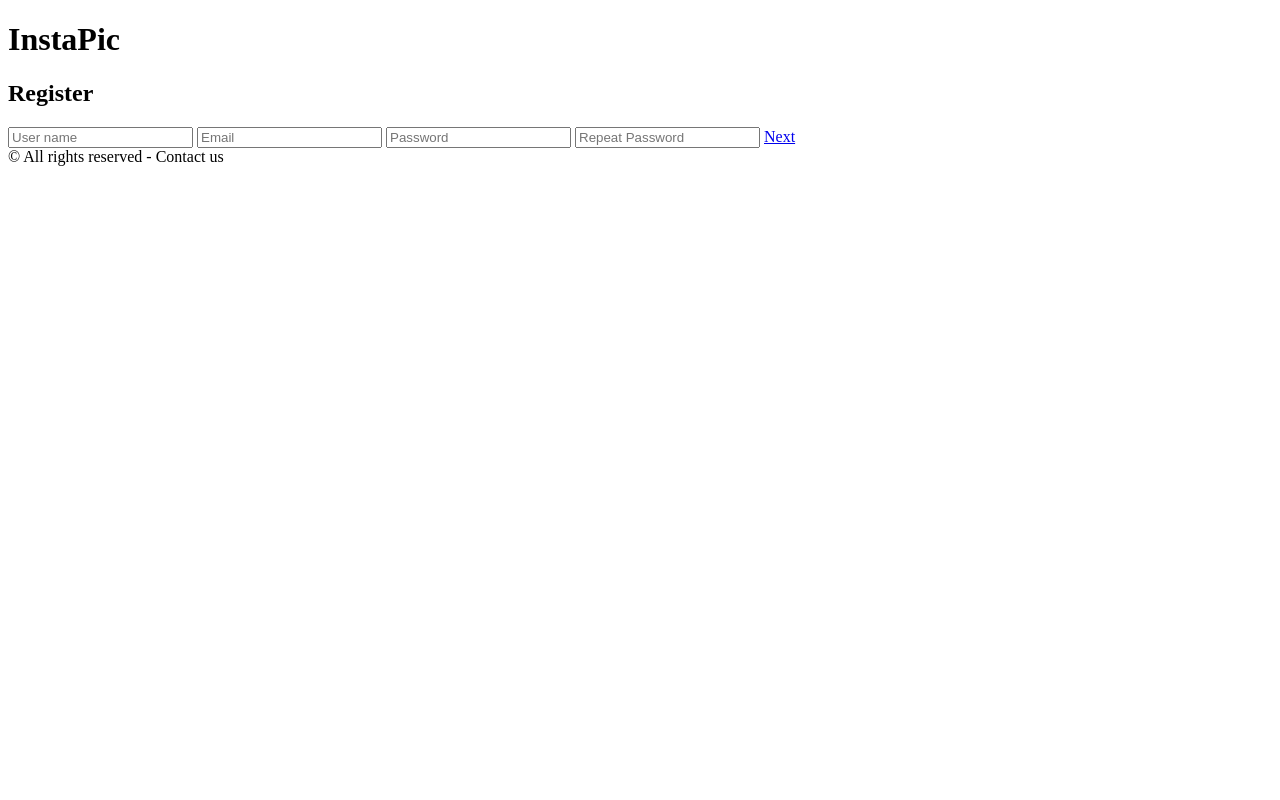
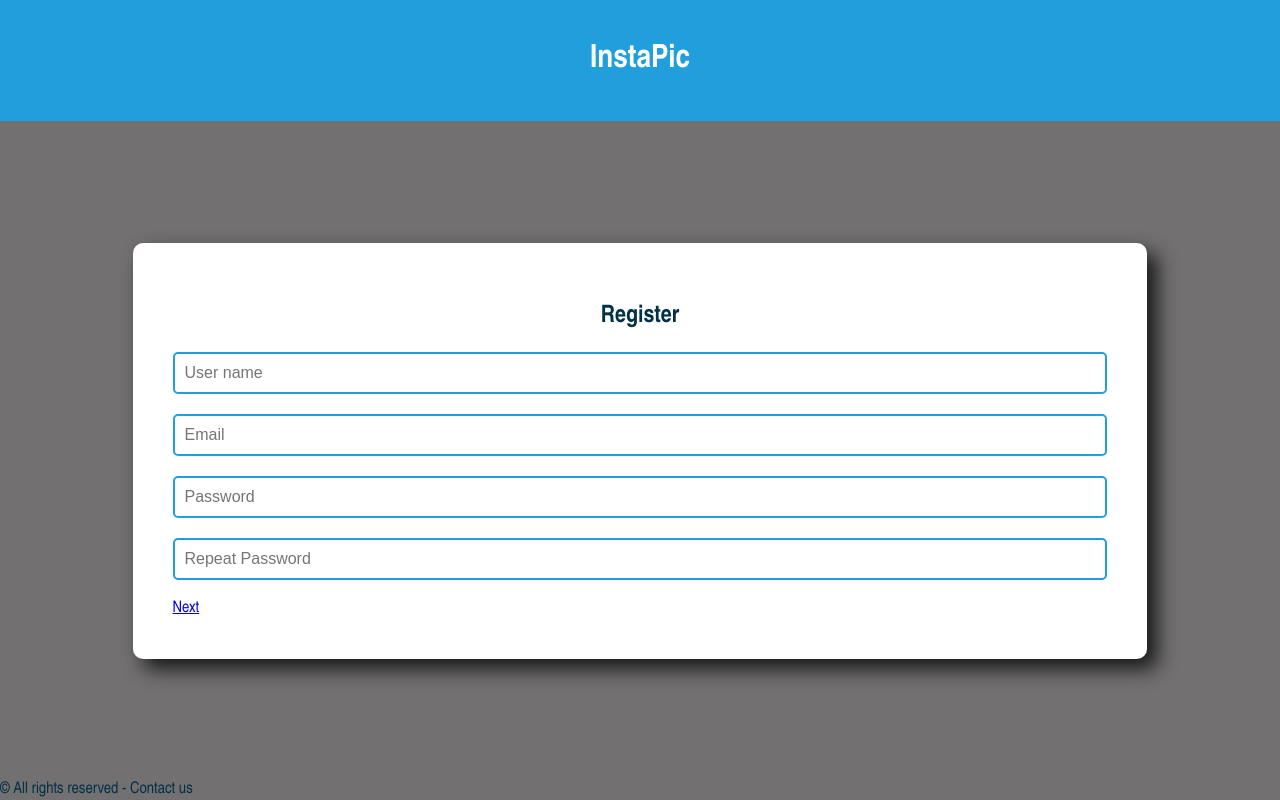
Before and after one commit to Kalichhe/InstaPic, a plain HTML site: page HTML/sign_up.html in a window 1280 px wide. Drawn offline with Linux system fonts and the light colour scheme.

Commit message:
Styles to login and register

```diff
--- a/HTML/sign_up.html
+++ b/HTML/sign_up.html
@@ -4,7 +4,66 @@
     <meta charset="UTF-8">
     <meta name="viewport" content="width=device-width, initial-scale=1.0">
     <title>Sign up</title>
+    <style>
+        body {
+            font-family: 'arial narrow', arial, sans-serif;
+             color: #023047;
+             background-color: #727070;
+             margin: 0;
+             padding: 0;
+             display: flex;
+             flex-direction: column;
+             min-height: 100vh;
+        }
 
+        header {
+            background-color: #219edc;
+            color: #ffffff;
+            padding: 20px;
+            text-align: center;
+        }
+
+        main {
+            display: flex;
+            flex: 1;
+            padding: 20px;
+            justify-content: center;
+            align-items: center;
+        }
+
+        .register-box {
+            background-color: #ffffff;
+            padding: 40px;
+            border-radius: 10px;
+            box-shadow: 10px 10px 20px rgba(0, 0, 0, 0.8);
+        }
+
+        .register-box h2 {
+            text-align: center;
+            margin-bottom: 20px;
+        }
+
+        .register-box input {
+            background-color: #ffffff;
+            border: 2px solid #219edc;
+            color: #023047;
+            padding: 10px;
+            font-size: 16px;
+            border-radius: 5px;
+            width: 100%;
+            margin-bottom: 20px;
+            box-sizing: border-box;
+        }
+
+        .register-box input:focus {
+            border-color: #fb8500;
+            outline: none;
+        }
+
+        .register-box a {
+            display: block;
+        }
+    </style>
 </head>
 <body>
     <header>
```
Also changed, not shown: HTML/index.html (+59 -0 lines).
